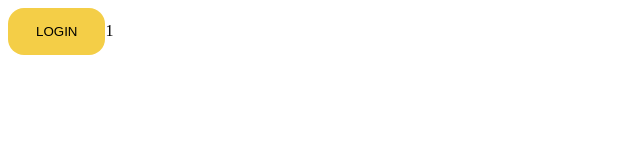
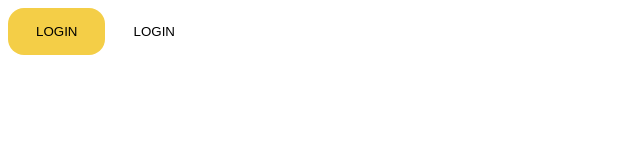
Before and after one commit to gromVlad/books_app, a React (Vite) app: page / in a window 1280 px wide. Shown: the top 160 px of the page, without its empty margins (0-640 px from the left). Built offline with nearby package versions, Linux system fonts and the light colour scheme.

Commit message:
Update App.tsx and button.styled.tsx

```diff
--- a/src/App.tsx
+++ b/src/App.tsx
@@ -1,20 +1,16 @@
-import { useState } from "react";
 import { Button } from "../src/components/ui/button.styled";
 
 export function App() {
-  const [count, useCount] = useState<number>(1);
-
   return (
     <>
       <Button
         colorBack={"#F4CE47"}
         colorHover={"#F29927"}
         colorActive={"#64646"}
-        onClick={() => useCount(count + 1)}
       >
         LOGIN
       </Button>
-      {count}
+      <Button>LOGIN</Button>
     </>
   );
 }
--- a/src/components/ui/button.styled.tsx
+++ b/src/components/ui/button.styled.tsx
@@ -3,23 +3,26 @@ import styled from "styled-components";
 export type ButtonProps = {
   colorBack?: string;
   colorHover?: string;
-  colorActive?:string;
-}
+  colorActive?: string;
+};
 
-export const Button = styled.button<ButtonProps>(({ colorBack,colorHover,colorActive }) => `
+export const Button = styled.button<ButtonProps>(
+  ({ colorBack, colorHover, colorActive }) => `
+  cursor:pointer;
   display: inline-flex;
   padding: 16px 28px;
   justify-content: center;
   align-items: center;
   gap: 12px;
   border-radius: 16px;
-  background: ${colorBack || 'transparent'};
+  background: ${colorBack || "transparent"};
   border: none;
 
   &:active{
-    background: ${colorActive || 'transparent'} : !important
+    background: ${colorActive || "transparent"}
   }
   &:hover{
-    background: ${colorHover || 'transparent'}
+    background: ${colorHover || "transparent"}
   }
-`)
+`,
+);
```
